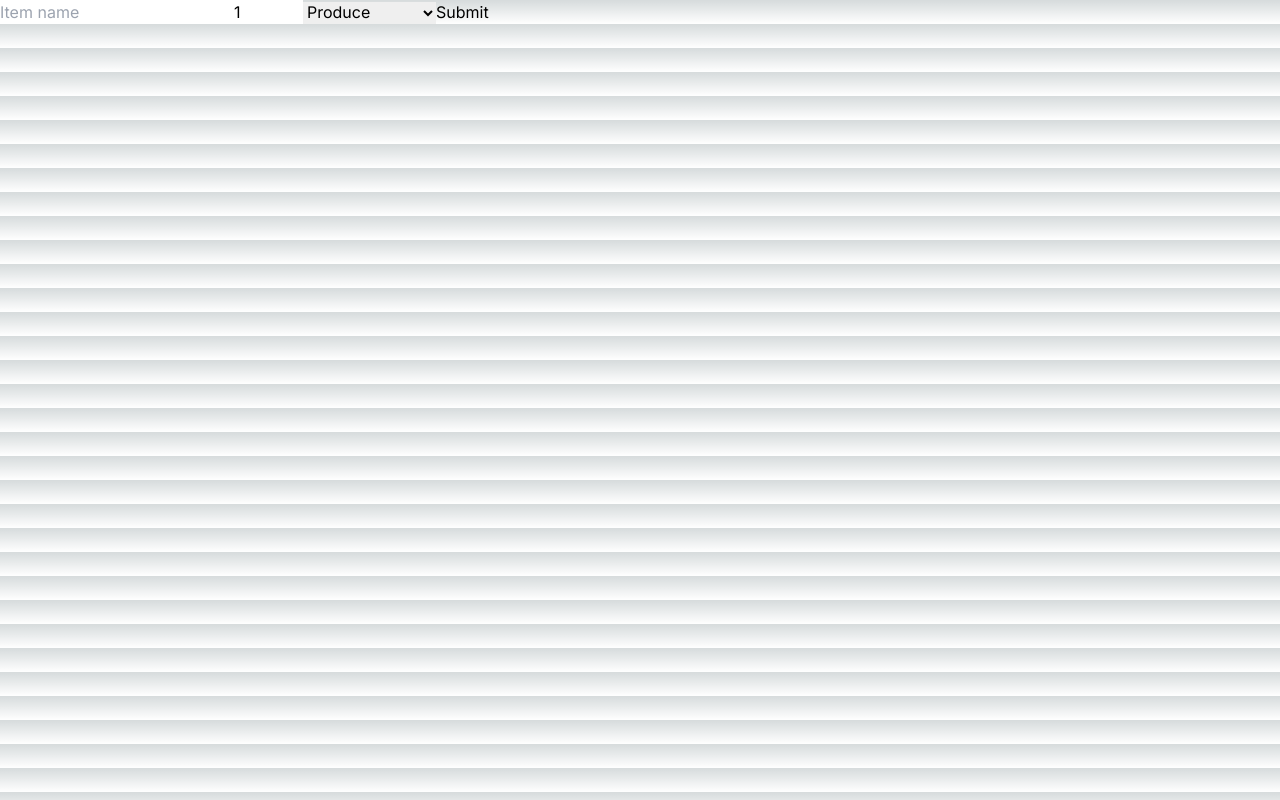
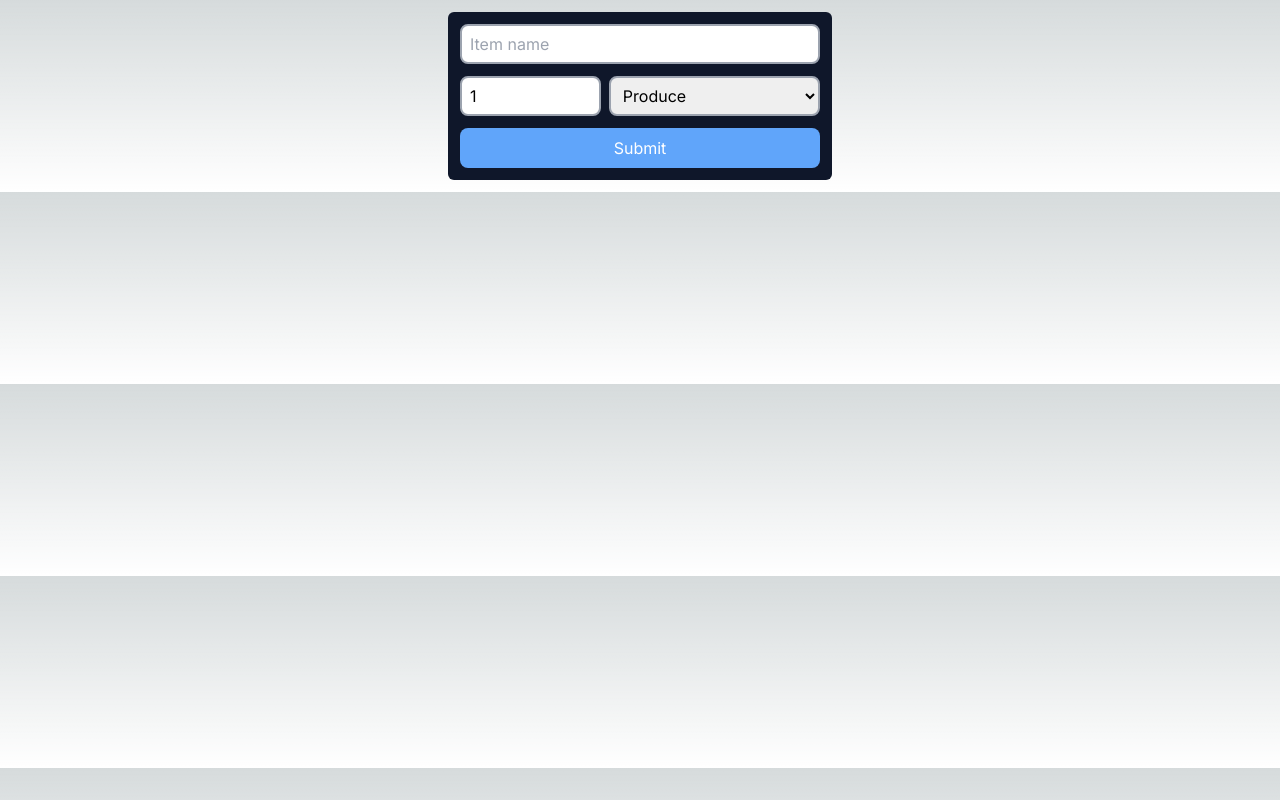
Before and after one commit to NathanCCH/cprg306-assignments, a Next.js app: page /week-4 in a window 1280 px wide. Built offline with nearby package versions, Linux system fonts and the light colour scheme.

Commit message:
Finalized page

```diff
--- a/app/week-4/new-item.js
+++ b/app/week-4/new-item.js
@@ -14,7 +14,7 @@ export default function NetItem() {
       name,
       quantity,
       category,
-    }
+    };
 
     console.log(item);
 
@@ -23,13 +23,14 @@ export default function NetItem() {
     setName("");
     setQuantity(1);
     setCategory("produce");
-  }
+  };
 
   return (
-    <form>
-      <input type="text" placeholder="Item name" value={name} onchange={setName} required />
-      <input type="number" min="1" max="99" value={quantity} onchange={setQuantity} required />
-      <select onchange={setCategory}>
+    <form class="p-3 m-3 bg-slate-900 text-black rounded-md max-w-sm w-full">
+      <input type="text" placeholder="Item name" value={name} onChange={(e) => setName(e.target.value)} required class="w-full h-10 mb-3 pl-2 border-2 border-gray-400 rounded-lg focus:bg-yellow-100" />
+      <div class="flex justify-between mb-3">
+        <input type="number" min="1" max="99" value={quantity} onChange={(e) => setQuantity(Number(e.target.value))} required class="h-10 pl-2 w-2/5 border-2 border-gray-400 focus:bg-yellow-100 rounded-lg" />
+        <select value={category} onChange={(e) => setCategory(e.target.value)} class="ml-2 w-3/5 h-10 pl-2 border-2 border-gray-400 focus:bg-yellow-100 rounded-lg">
           <option value="produce">Produce</option>
           <option value="dairy">Dairy</option>
           <option value="bakery">Bakery</option>
@@ -38,11 +39,12 @@ export default function NetItem() {
           <option value="canned_goods">Canned Goods</option>
           <option value="dry_goods">Dry Goods</option>
           <option value="beverages">Beverages</option>
-        <option value="snacksoduce">Snacks</option>
+          <option value="snacks">Snacks</option>
           <option value="household">Household</option>
           <option value="other">Other</option>
         </select>
-      <button onClick={handleSubmit}>Submit</button>
+      </div>
+      <button onClick={handleSubmit} class="w-full h-10 text-white bg-blue-400 hover:bg-blue-500 rounded-lg ">Submit</button>
     </form>
-  )
+  );
 }
--- a/app/week-4/page.js
+++ b/app/week-4/page.js
@@ -2,6 +2,8 @@ import NewItem from "./new-item";
 
 export default function Page() {
   return (
-    <NewItem />
+    <main class="flex justify-center w-full">
+      <NewItem />
+    </main>
   )
 }
```
Lines whose indentation alone changed are shown as unchanged.
